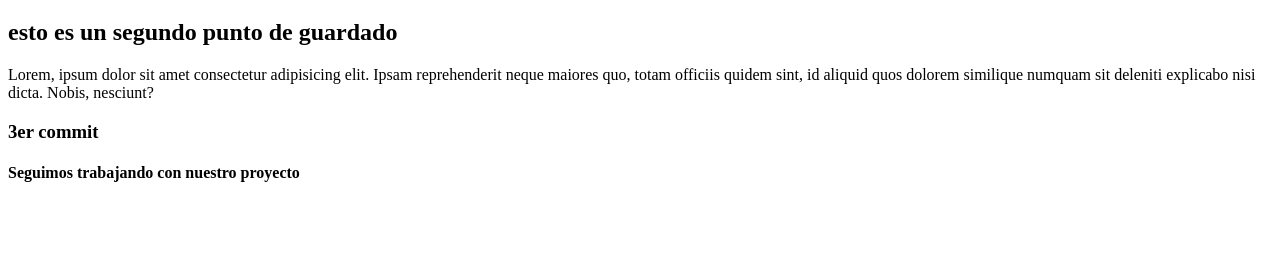
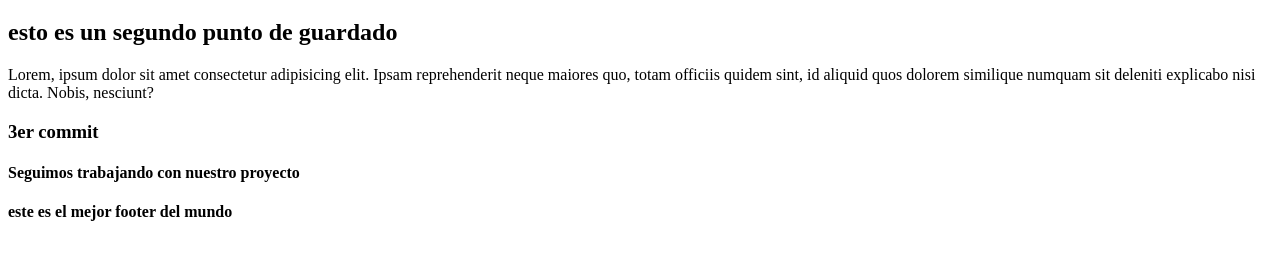
Before and after one commit to lucianaines87/comi--sabado, a plain HTML site: page index.html in a window 1280 px wide. Shown: the part 61-320 px from the top of the page. Drawn offline with Linux system fonts and the light colour scheme.

Commit message:
creamos el foter

```diff
--- a/index.html
+++ b/index.html
@@ -14,5 +14,10 @@
     <h3>3er commit</h3>
     <h4>Seguimos trabajando con nuestro proyecto</h4>
 
+
+    <footer>
+        <h4>este es el mejor footer del mundo</h4>
+    </footer>
+
 </body>
 </html>
```
